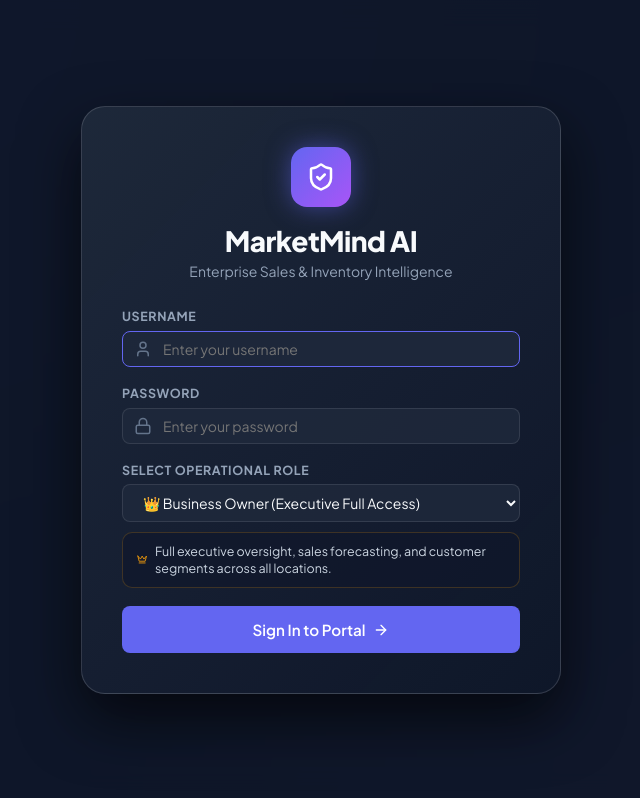
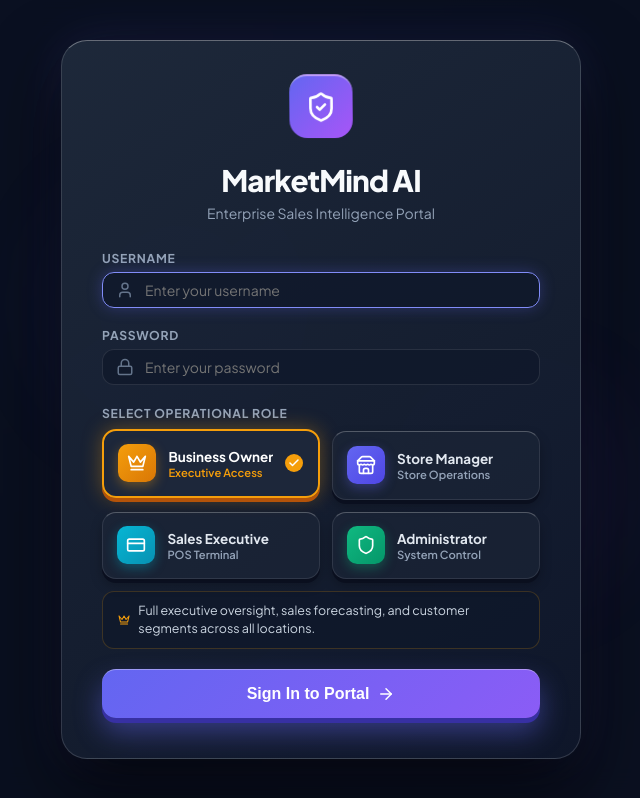
Before and after one commit to springboardmentor160-debug/AI-Powered-Small-Business-Sales-Forecasting-and-Revenue-Growth-Intelligence-Platform, a React (Vite) app in the folder frontend/: page / in a window 1280 px wide. Shown: the whole page, without its empty margins (319-959 px from the left). Built offline with nearby package versions, Linux system fonts and the light colour scheme.

Commit message:
feat(ui): add 3D perspective animations, graphical tactile role cards, and 3D button press to login page

```diff
--- a/frontend/src/components/LoginModal.jsx
+++ b/frontend/src/components/LoginModal.jsx
@@ -1,33 +1,53 @@
 import React, { useState, useEffect } from 'react';
-import { Lock, User, ShieldCheck, ArrowRight, MapPin, ShieldAlert, Crown, Store, CreditCard, Shield } from 'lucide-react';
+import { Lock, User, ShieldCheck, ArrowRight, MapPin, ShieldAlert, Crown, Store, CreditCard, Shield, Sparkles, Check } from 'lucide-react';
 import { apiLogin, getStoredDataset } from '../api';
 
-const ROLE_INFO = {
-  business_owner: {
-    label: 'Business Owner',
+const ROLES = [
+  {
+    id: 'business_owner',
+    title: 'Business Owner',
+    subtitle: 'Executive Access',
     icon: Crown,
-    color: '#f59e0b',
+    gradient: 'linear-gradient(135deg, #f59e0b 0%, #d97706 100%)',
+    shadowColor: 'rgba(245, 158, 11, 0.35)',
+    borderGlow: '#f59e0b',
+    borderDark: '#b45309',
     desc: 'Full executive oversight, sales forecasting, and customer segments across all locations.'
   },
-  store_manager: {
-    label: 'Store Manager',
+  {
+    id: 'store_manager',
+    title: 'Store Manager',
+    subtitle: 'Store Operations',
     icon: Store,
-    color: '#6366f1',
-    desc: 'Inventory monitoring, stock replenishment, and sales for an assigned branch location.'
+    gradient: 'linear-gradient(135deg, #6366f1 0%, #4f46e5 100%)',
+    shadowColor: 'rgba(99, 102, 241, 0.35)',
+    borderGlow: '#6366f1',
+    borderDark: '#4338ca',
+    desc: 'Inventory monitoring, stock replenishment, and sales for your assigned branch.'
   },
-  sales_executive: {
-    label: 'Sales Executive',
+  {
+    id: 'sales_executive',
+    title: 'Sales Executive',
+    subtitle: 'POS Terminal',
     icon: CreditCard,
-    color: '#06b6d4',
-    desc: 'Point-of-sale register terminal for recording customer sales transactions.'
+    gradient: 'linear-gradient(135deg, #06b6d4 0%, #0891b2 100%)',
+    shadowColor: 'rgba(6, 182, 212, 0.35)',
+    borderGlow: '#06b6d4',
+    borderDark: '#0e7490',
+    desc: 'Point-of-sale checkout terminal for ringing customer orders and logging store sales.'
   },
-  administrator: {
-    label: 'Administrator',
+  {
+    id: 'administrator',
+    title: 'Administrator',
+    subtitle: 'System Control',
     icon: Shield,
-    color: '#10b981',
-    desc: 'System user directory administration, platform health, and security controls.'
+    gradient: 'linear-gradient(135deg, #10b981 0%, #059669 100%)',
+    shadowColor: 'rgba(16, 185, 129, 0.35)',
+    borderGlow: '#10b981',
+    borderDark: '#047857',
+    desc: 'Security control: system user directory administration and technical logs.'
   }
-};
+];
 
 export default function LoginModal({ onLoginSuccess }) {
   const [username, setUsername] = useState('');
@@ -48,7 +68,7 @@ export default function LoginModal({ onLoginSuccess }) {
         setStoreLocation(locs[0]);
       }
     } catch (e) {
-      console.error('Error fetching locations for login modal:', e);
+      console.error('Error fetching locations:', e);
     }
   }, []);
 
@@ -64,7 +84,7 @@ export default function LoginModal({ onLoginSuccess }) {
 
     try {
       const finalStore = (role === 'store_manager' || role === 'sales_executive')
-        ? (storeLocation.trim() || 'Store-1')
+        ? (storeLocation.trim() || (availableLocations[0] || 'Store-1'))
         : null;
 
       const data = await apiLogin(username, password, role, finalStore);
@@ -77,60 +97,194 @@ export default function LoginModal({ onLoginSuccess }) {
     }
   };
 
-  const currentRoleConfig = ROLE_INFO[role] || ROLE_INFO.business_owner;
-  const RoleIcon = currentRoleConfig.icon;
+  const currentRole = ROLES.find(r => r.id === role) || ROLES[0];
 
   return (
     <div style={{
       position: 'fixed',
       inset: 0,
-      backgroundColor: 'rgba(15, 23, 42, 0.88)',
-      backdropFilter: 'blur(14px)',
+      backgroundColor: 'rgba(10, 15, 30, 0.88)',
+      backdropFilter: 'blur(16px)',
       display: 'flex',
       alignItems: 'center',
       justifyContent: 'center',
       zIndex: 1000,
-      padding: '1rem'
+      padding: '1.25rem',
+      perspective: '1200px'
     }}>
+      <style>{`
+        @keyframes float3d {
+          0%, 100% {
+            transform: translateY(0px) rotateY(0deg) rotateX(0deg);
+          }
+          50% {
+            transform: translateY(-8px) rotateY(10deg) rotateX(4deg);
+          }
+        }
+        @keyframes pulseRings {
+          0% {
+            box-shadow: 0 0 0 0 rgba(99, 102, 241, 0.5);
+          }
+          70% {
+            box-shadow: 0 0 0 16px rgba(99, 102, 241, 0);
+          }
+          100% {
+            box-shadow: 0 0 0 0 rgba(99, 102, 241, 0);
+          }
+        }
+        @keyframes modalScaleIn {
+          from {
+            opacity: 0;
+            transform: scale(0.93) translateY(24px) rotateX(4deg);
+          }
+          to {
+            opacity: 1;
+            transform: scale(1) translateY(0) rotateX(0deg);
+          }
+        }
+        @keyframes bgOrbGlow {
+          0%, 100% { transform: translate(0, 0) scale(1); opacity: 0.35; }
+          50% { transform: translate(25px, -20px) scale(1.15); opacity: 0.55; }
+        }
+
+        .login-card-3d {
+          background: linear-gradient(145deg, rgba(30, 41, 59, 0.98) 0%, rgba(15, 23, 42, 0.96) 100%);
+          border: 1px solid rgba(255, 255, 255, 0.15);
+          border-top: 1px solid rgba(255, 255, 255, 0.35);
+          border-radius: 26px;
+          padding: 2.5rem;
+          max-width: 520px;
+          width: 100%;
+          box-shadow: 0 30px 70px rgba(0, 0, 0, 0.7), 0 0 50px rgba(99, 102, 241, 0.15);
+          animation: modalScaleIn 0.4s cubic-bezier(0.16, 1, 0.3, 1) forwards;
+          position: relative;
+          overflow: hidden;
+        }
+
+        .login-icon-3d {
+          animation: float3d 4s ease-in-out infinite, pulseRings 3s infinite;
+          transform-style: preserve-3d;
+        }
+
+        .role-btn-3d {
+          background: rgba(30, 41, 59, 0.65);
+          border: 1px solid rgba(255, 255, 255, 0.08);
+          border-top: 1px solid rgba(255, 255, 255, 0.2);
+          border-radius: 14px;
+          padding: 0.85rem 0.9rem;
+          cursor: pointer;
+          display: flex;
+          align-items: center;
+          gap: 0.75rem;
+          box-shadow: 0 4px 0 rgba(10, 15, 30, 0.9), 0 8px 16px rgba(0, 0, 0, 0.3);
+          transition: all 0.2s cubic-bezier(0.34, 1.56, 0.64, 1);
+          transform: translateY(0);
+          user-select: none;
+          text-align: left;
+        }
+        .role-btn-3d:hover {
+          transform: translateY(-3px);
+          border-color: rgba(255, 255, 255, 0.3);
+          box-shadow: 0 7px 0 rgba(10, 15, 30, 0.9), 0 14px 22px rgba(0, 0, 0, 0.4);
+        }
+        .role-btn-3d.active {
+          transform: translateY(-2px);
+        }
+
+        .btn-3d-submit {
+          background: linear-gradient(135deg, #6366f1 0%, #8b5cf6 100%);
+          color: white;
+          border: none;
+          border-top: 1px solid rgba(255, 255, 255, 0.35);
+          padding: 0.95rem 1.5rem;
+          border-radius: 14px;
+          font-weight: 700;
+          font-size: 1rem;
+          cursor: pointer;
+          box-shadow: 0 5px 0 #3730a3, 0 14px 28px rgba(99, 102, 241, 0.45);
+          transition: all 0.15s ease-out;
+          transform: translateY(0);
+          display: flex;
+          align-items: center;
+          justify-content: center;
+          gap: 8px;
+          width: 100%;
+        }
+        .btn-3d-submit:hover {
+          transform: translateY(-2px);
+          box-shadow: 0 7px 0 #3730a3, 0 18px 34px rgba(99, 102, 241, 0.55);
+        }
+        .btn-3d-submit:active {
+          transform: translateY(4px);
+          box-shadow: 0 1px 0 #3730a3, 0 6px 14px rgba(99, 102, 241, 0.35);
+        }
+
+        .input-glow:focus {
+          border-color: #818cf8 !important;
+          box-shadow: 0 0 15px rgba(99, 102, 241, 0.3) !important;
+        }
+      `}</style>
+
+      {/* Ambient 3D Neon Background Glow */}
       <div style={{
-        background: 'linear-gradient(135deg, rgba(30, 41, 59, 0.98) 0%, rgba(15, 23, 42, 0.95) 100%)',
-        border: '1px solid rgba(255, 255, 255, 0.15)',
-        borderRadius: '24px',
-        padding: '2.5rem',
-        maxWidth: '480px',
-        width: '100%',
-        boxShadow: '0 25px 60px rgba(0, 0, 0, 0.65)'
-      }}>
-        {/* Brand Header */}
+        position: 'absolute',
+        width: '320px',
+        height: '320px',
+        borderRadius: '50%',
+        background: 'radial-gradient(circle, rgba(99, 102, 241, 0.25) 0%, transparent 70%)',
+        top: '20%',
+        left: '25%',
+        filter: 'blur(50px)',
+        pointerEvents: 'none',
+        animation: 'bgOrbGlow 8s ease-in-out infinite'
+      }} />
+
+      <div style={{
+        position: 'absolute',
+        width: '280px',
+        height: '280px',
+        borderRadius: '50%',
+        background: 'radial-gradient(circle, rgba(168, 85, 247, 0.2) 0%, transparent 70%)',
+        bottom: '20%',
+        right: '25%',
+        filter: 'blur(50px)',
+        pointerEvents: 'none',
+        animation: 'bgOrbGlow 8s ease-in-out infinite reverse'
+      }} />
+
+      {/* Main 3D Glassmorphism Login Card */}
+      <div className="login-card-3d">
+        {/* Brand Header with 3D Floating Icon */}
         <div style={{ textAlign: 'center', marginBottom: '1.75rem' }}>
-          <div style={{
-            width: '60px',
-            height: '60px',
-            borderRadius: '16px',
+          <div className="login-icon-3d" style={{
+            width: '64px',
+            height: '64px',
+            borderRadius: '18px',
             background: 'linear-gradient(135deg, #6366f1 0%, #a855f7 100%)',
+            borderTop: '2px solid rgba(255, 255, 255, 0.4)',
             display: 'flex',
             alignItems: 'center',
             justifyContent: 'center',
             margin: '0 auto 1rem',
-            boxShadow: '0 0 25px rgba(99, 102, 241, 0.5)'
+            boxShadow: '0 12px 25px rgba(99, 102, 241, 0.5)'
           }}>
-            <ShieldCheck size={30} color="#ffffff" />
+            <ShieldCheck size={32} color="#ffffff" />
           </div>
-          <h2 style={{ fontSize: '1.75rem', fontWeight: 800, letterSpacing: '-0.02em', color: '#f8fafc' }}>
+          <h2 style={{ fontSize: '1.85rem', fontWeight: 800, letterSpacing: '-0.03em', color: '#f8fafc' }}>
             MarketMind AI
           </h2>
-          <p style={{ color: '#94a3b8', fontSize: '0.875rem', marginTop: '0.25rem' }}>
-            Enterprise Sales & Inventory Intelligence
+          <p style={{ color: '#94a3b8', fontSize: '0.875rem', marginTop: '0.3rem' }}>
+            Enterprise Sales Intelligence Portal
           </p>
         </div>
 
         {error && (
           <div style={{
             backgroundColor: 'rgba(239, 68, 68, 0.15)',
-            border: '1px solid rgba(239, 68, 68, 0.3)',
+            border: '1px solid rgba(239, 68, 68, 0.35)',
             color: '#fca5a5',
             padding: '0.75rem 1rem',
-            borderRadius: '10px',
+            borderRadius: '12px',
             fontSize: '0.85rem',
             marginBottom: '1.25rem',
             display: 'flex',
@@ -143,17 +297,17 @@ export default function LoginModal({ onLoginSuccess }) {
         )}
 
         <form onSubmit={handleSubmit}>
-          {/* Username Input */}
+          {/* Username Input with 3D Bevel */}
           <div style={{ marginBottom: '1.15rem' }}>
-            <label style={{ display: 'block', fontSize: '0.78rem', fontWeight: 700, color: '#94a3b8', marginBottom: '0.4rem', textTransform: 'uppercase', letterSpacing: '0.05em' }}>
+            <label style={{ display: 'block', fontSize: '0.76rem', fontWeight: 700, color: '#94a3b8', marginBottom: '0.4rem', textTransform: 'uppercase', letterSpacing: '0.06em' }}>
               Username
             </label>
             <div style={{ position: 'relative' }}>
-              <User size={18} color="#64748b" style={{ position: 'absolute', left: '12px', top: '50%', transform: 'translateY(-50%)' }} />
+              <User size={18} color="#64748b" style={{ position: 'absolute', left: '14px', top: '50%', transform: 'translateY(-50%)' }} />
               <input
                 type="text"
-                className="select-input"
-                style={{ width: '100%', paddingLeft: '40px' }}
+                className="select-input input-glow"
+                style={{ width: '100%', paddingLeft: '42px', borderRadius: '12px', background: 'rgba(15, 23, 42, 0.7)' }}
                 placeholder="Enter your username"
                 value={username}
                 onChange={(e) => setUsername(e.target.value)}
@@ -162,17 +316,17 @@ export default function LoginModal({ onLoginSuccess }) {
             </div>
           </div>
 
-          {/* Password Input */}
-          <div style={{ marginBottom: '1.15rem' }}>
-            <label style={{ display: 'block', fontSize: '0.78rem', fontWeight: 700, color: '#94a3b8', marginBottom: '0.4rem', textTransform: 'uppercase', letterSpacing: '0.05em' }}>
+          {/* Password Input with 3D Bevel */}
+          <div style={{ marginBottom: '1.25rem' }}>
+            <label style={{ display: 'block', fontSize: '0.76rem', fontWeight: 700, color: '#94a3b8', marginBottom: '0.4rem', textTransform: 'uppercase', letterSpacing: '0.06em' }}>
               Password
             </label>
             <div style={{ position: 'relative' }}>
-              <Lock size={18} color="#64748b" style={{ position: 'absolute', left: '12px', top: '50%', transform: 'translateY(-50%)' }} />
+              <Lock size={18} color="#64748b" style={{ position: 'absolute', left: '14px', top: '50%', transform: 'translateY(-50%)' }} />
               <input
                 type="password"
-                className="select-input"
-                style={{ width: '100%', paddingLeft: '40px' }}
+                className="select-input input-glow"
+                style={{ width: '100%', paddingLeft: '42px', borderRadius: '12px', background: 'rgba(15, 23, 42, 0.7)' }}
                 placeholder="Enter your password"
                 value={password}
                 onChange={(e) => setPassword(e.target.value)}
@@ -180,51 +334,91 @@ export default function LoginModal({ onLoginSuccess }) {
             </div>
           </div>
 
-          {/* Interactive Role Selector */}
-          <div style={{ marginBottom: '1.15rem' }}>
-            <label style={{ display: 'block', fontSize: '0.78rem', fontWeight: 700, color: '#94a3b8', marginBottom: '0.4rem', textTransform: 'uppercase', letterSpacing: '0.05em' }}>
+          {/* 3D Graphical Role Buttons (2x2 Grid) */}
+          <div style={{ marginBottom: '1.25rem' }}>
+            <label style={{ display: 'block', fontSize: '0.76rem', fontWeight: 700, color: '#94a3b8', marginBottom: '0.6rem', textTransform: 'uppercase', letterSpacing: '0.06em' }}>
               Select Operational Role
             </label>
-            <select
-              className="select-input"
-              style={{ width: '100%' }}
-              value={role}
-              onChange={(e) => setRole(e.target.value)}
-            >
-              <option value="business_owner">👑 Business Owner (Executive Full Access)</option>
-              <option value="store_manager">🏪 Store Manager (Store Operations & Stock)</option>
-              <option value="sales_executive">💳 Sales Executive (POS Sales Terminal)</option>
-              <option value="administrator">🛡️ Administrator (System Administration & Users)</option>
-            </select>
+            <div style={{ display: 'grid', gridTemplateColumns: '1fr 1fr', gap: '0.75rem' }}>
+              {ROLES.map((r) => {
+                const isSelected = role === r.id;
+                const IconComponent = r.icon;
+                return (
+                  <div
+                    key={r.id}
+                    onClick={() => setRole(r.id)}
+                    className={`role-btn-3d ${isSelected ? 'active' : ''}`}
+                    style={{
+                      border: isSelected ? `2px solid ${r.borderGlow}` : '1px solid rgba(255, 255, 255, 0.1)',
+                      borderTop: isSelected ? `2px solid ${r.borderGlow}` : '1px solid rgba(255, 255, 255, 0.25)',
+                      boxShadow: isSelected
+                        ? `0 4px 0 ${r.borderDark}, 0 0 20px ${r.shadowColor}`
+                        : '0 4px 0 rgba(10, 15, 30, 0.9), 0 6px 12px rgba(0, 0, 0, 0.25)',
+                      background: isSelected ? 'rgba(30, 41, 59, 0.95)' : 'rgba(30, 41, 59, 0.5)'
+                    }}
+                  >
+                    <div style={{
+                      width: '38px',
+                      height: '38px',
+                      borderRadius: '10px',
+                      background: r.gradient,
+                      display: 'flex',
+                      alignItems: 'center',
+                      justifyContent: 'center',
+                      boxShadow: `0 4px 12px ${r.shadowColor}`,
+                      flexShrink: 0
+                    }}>
+                      <IconComponent size={20} color="#ffffff" />
+                    </div>
+
+                    <div style={{ flex: 1, overflow: 'hidden' }}>
+                      <div style={{ fontWeight: 700, fontSize: '0.84rem', color: isSelected ? '#ffffff' : '#e2e8f0', whiteSpace: 'nowrap', overflow: 'hidden', textOverflow: 'ellipsis' }}>
+                        {r.title}
+                      </div>
+                      <div style={{ fontSize: '0.7rem', color: isSelected ? r.borderGlow : '#94a3b8', fontWeight: 600 }}>
+                        {r.subtitle}
+                      </div>
+                    </div>
+
+                    {isSelected && (
+                      <div style={{ width: '18px', height: '18px', borderRadius: '50%', background: r.borderGlow, display: 'flex', alignItems: 'center', justifyContent: 'center', flexShrink: 0 }}>
+                        <Check size={12} color="#ffffff" strokeWidth={3} />
+                      </div>
+                    )}
+                  </div>
+                );
+              })}
+            </div>
 
             {/* Dynamic Role Description Pill */}
             <div style={{
-              marginTop: '0.6rem',
-              padding: '0.6rem 0.85rem',
-              borderRadius: '10px',
-              backgroundColor: 'rgba(15, 23, 42, 0.6)',
-              border: `1px solid ${currentRoleConfig.color}33`,
+              marginTop: '0.75rem',
+              padding: '0.65rem 0.95rem',
+              borderRadius: '12px',
+              backgroundColor: 'rgba(15, 23, 42, 0.65)',
+              border: `1px solid ${currentRole.borderGlow}33`,
               display: 'flex',
               alignItems: 'center',
               gap: '8px'
             }}>
-              <RoleIcon size={15} color={currentRoleConfig.color} />
+              <currentRole.icon size={16} color={currentRole.borderGlow} />
               <span style={{ fontSize: '0.78rem', color: '#cbd5e1', lineHeight: 1.4 }}>
-                {currentRoleConfig.desc}
+                {currentRole.desc}
               </span>
             </div>
           </div>
 
-          {/* Dynamic Assigned Location: Only shown for Store Manager and Sales Executive */}
+          {/* Dynamic Assigned Location (Only for Store Manager & Sales Executive) */}
           {(role === 'store_manager' || role === 'sales_executive') && (
             <div style={{
               marginBottom: '1.25rem',
               padding: '1rem',
-              borderRadius: '12px',
+              borderRadius: '14px',
               backgroundColor: 'rgba(99, 102, 241, 0.08)',
-              border: '1px solid rgba(99, 102, 241, 0.2)'
+              border: '1px solid rgba(99, 102, 241, 0.25)',
+              boxShadow: '0 4px 12px rgba(0, 0, 0, 0.2)'
             }}>
-              <label style={{ display: 'block', fontSize: '0.78rem', fontWeight: 700, color: '#cbd5e1', marginBottom: '0.4rem', textTransform: 'uppercase', letterSpacing: '0.05em' }}>
+              <label style={{ display: 'block', fontSize: '0.76rem', fontWeight: 700, color: '#cbd5e1', marginBottom: '0.45rem', textTransform: 'uppercase', letterSpacing: '0.05em' }}>
                 Assigned Store Location
               </label>
 
@@ -232,10 +426,9 @@ export default function LoginModal({ onLoginSuccess }) {
                 <MapPin size={18} color="#818cf8" style={{ position: 'absolute', left: '12px', top: '50%', transform: 'translateY(-50%)' }} />
 
                 {availableLocations && availableLocations.length > 0 ? (
-                  /* Shows ONLY the locations imported from the user's CSV */
                   <select
-                    className="select-input"
-                    style={{ width: '100%', paddingLeft: '40px' }}
+                    className="select-input input-glow"
+                    style={{ width: '100%', paddingLeft: '40px', borderRadius: '10px' }}
                     value={storeLocation}
                     onChange={(e) => setStoreLocation(e.target.value)}
                   >
@@ -246,11 +439,10 @@ export default function LoginModal({ onLoginSuccess }) {
                     ))}
                   </select>
                 ) : (
-                  /* If no CSV has been imported yet, allow entering a location name */
                   <input
                     type="text"
-                    className="select-input"
-                    style={{ width: '100%', paddingLeft: '40px' }}
+                    className="select-input input-glow"
+                    style={{ width: '100%', paddingLeft: '40px', borderRadius: '10px' }}
                     placeholder="Enter store location (e.g. Branch-1)"
                     value={storeLocation}
                     onChange={(e) => setStoreLocation(e.target.value)}
@@ -259,25 +451,24 @@ export default function LoginModal({ onLoginSuccess }) {
               </div>
 
               {availableLocations.length === 0 ? (
-                <div style={{ color: '#94a3b8', fontSize: '0.75rem', marginTop: '0.4rem' }}>
+                <div style={{ color: '#94a3b8', fontSize: '0.74rem', marginTop: '0.45rem' }}>
                   💡 <em>No CSV imported yet. Log in as Business Owner to upload your store CSV, or type a location name above.</em>
                 </div>
               ) : (
-                <div style={{ color: '#34d399', fontSize: '0.75rem', marginTop: '0.4rem', display: 'flex', alignItems: 'center', gap: '4px' }}>
+                <div style={{ color: '#34d399', fontSize: '0.74rem', marginTop: '0.45rem', display: 'flex', alignItems: 'center', gap: '4px' }}>
                   ✓ <em>Loaded {availableLocations.length} locations from your imported sales dataset.</em>
                 </div>
               )}
             </div>
           )}
 
-          {/* Submit Button */}
+          {/* 3D Tactile Submit Button */}
           <button
             type="submit"
-            className="btn"
-            style={{ width: '100%', padding: '0.85rem', fontSize: '0.95rem', display: 'flex', alignItems: 'center', justifyContent: 'center', gap: '8px', marginTop: '0.5rem' }}
+            className="btn-3d-submit"
             disabled={loading}
           >
-            {loading ? 'Authenticating...' : 'Sign In to Portal'} <ArrowRight size={16} />
+            {loading ? 'Authenticating...' : 'Sign In to Portal'} <ArrowRight size={18} />
           </button>
         </form>
       </div>
```
